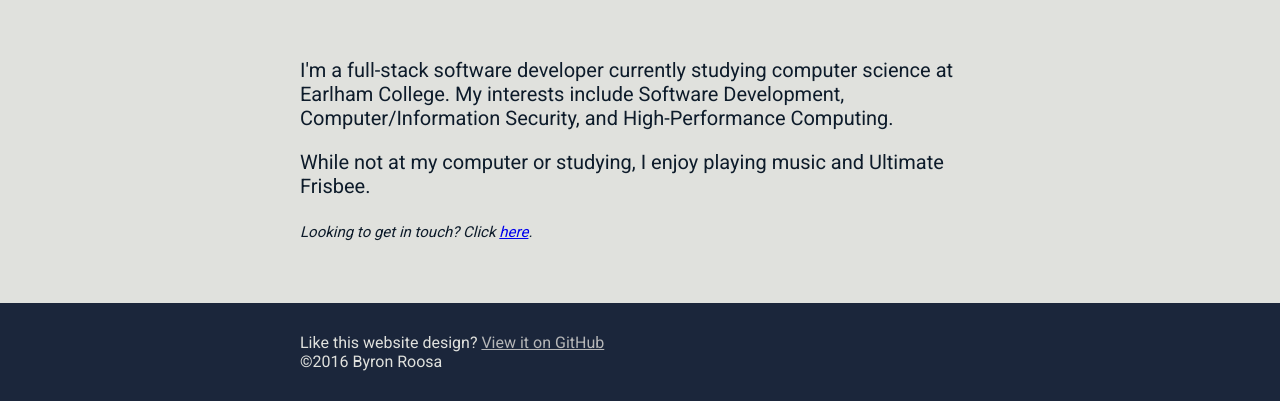
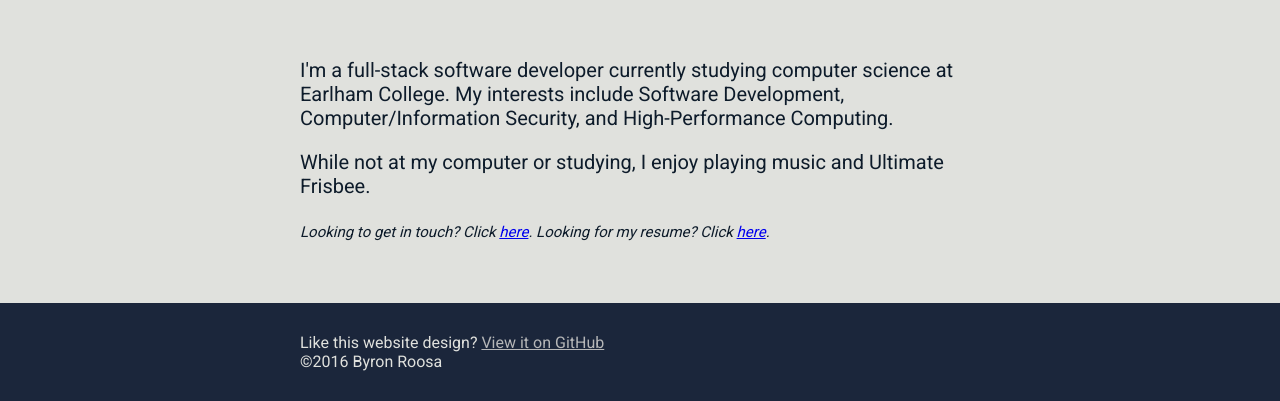
Before and after one commit to broosa/portfolio-site, a plain HTML site: page index.html in a window 1280 px wide. Shown: the part 399-800 px from the top of the page. Drawn offline with nearby package versions, Linux system fonts and the light colour scheme.

Commit message:
Added link to resume

```diff
--- a/index.html
+++ b/index.html
@@ -58,7 +58,7 @@
       <p>I'm a full-stack software developer currently studying computer science at Earlham College. My interests include Software Development,
       Computer/Information Security, and High-Performance Computing.</p>
       <p> While not at my computer or studying, I enjoy playing music and Ultimate Frisbee.</p>
-      <p><i>Looking to get in touch? Click <a href="#contact">here</a>.</i></p>
+      <p><i>Looking to get in touch? Click <a href="#contact">here</a>. Looking for my resume? Click <a href="resume.pdf">here</a>.</i></p>
     </div>
     <div class="page-content" id="content-my-work">
       <h2>Projects</h2>
```
